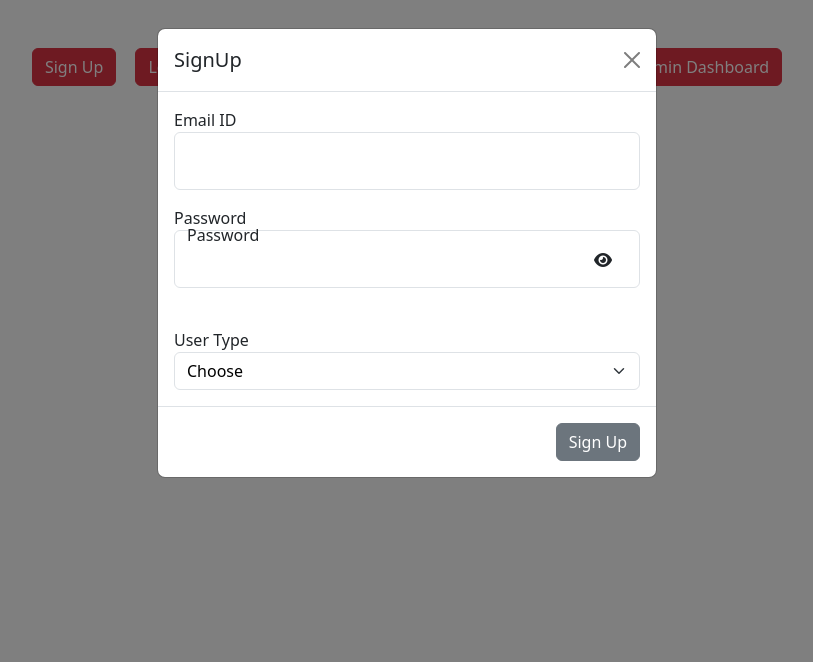
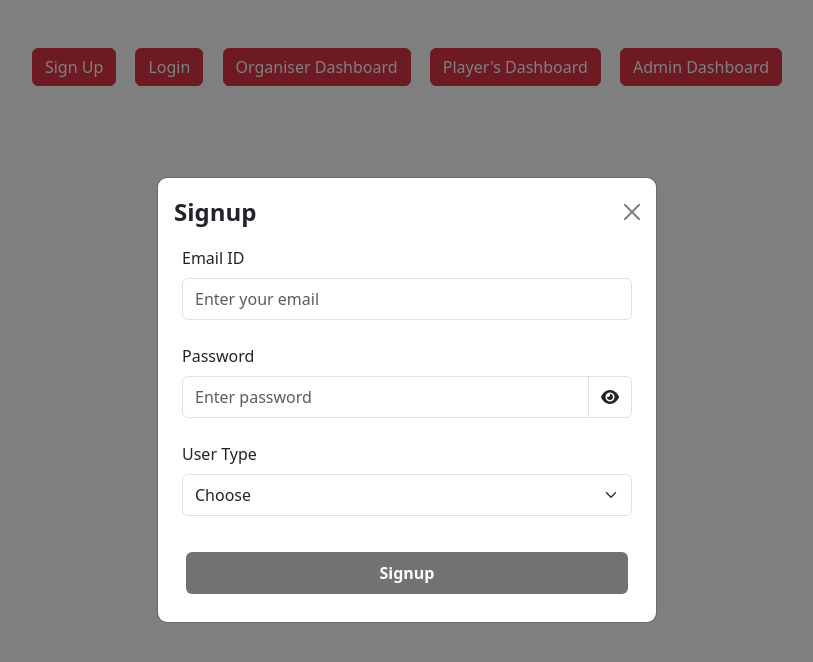
Before and after one commit to keshavgarg586/athlion, a website: page Public/index.html in a window 1280 px wide. Both pictures are taken after a click on the button "Sign Up". Shown: the whole page, without its empty margins (233-1046 px from the left). Drawn offline with nearby package versions, Linux system fonts and the light colour scheme.

Commit message:
index.html

```diff
--- a/Public/index.html
+++ b/Public/index.html
@@ -188,56 +188,56 @@
 
     </center>
 
+<form method="get">
+    <div class="modal fade shadow" tabindex="-1" id="signup-modal">
+        <div class="modal-dialog modal-dialog-centered">
+            <div class="modal-content" style="border-radius: 10px;">
 
-    <form method="get">
-        <div class="modal" tabindex="-1" id="signup-modal">
-            <div class="modal-dialog">
-                <div class="modal-content">
-                    <div class="modal-header">
-                        <h5 class="modal-title" ;>SignUp</h5>
-                        <button type="button" class="btn-close" data-bs-dismiss="modal" aria-label="Close"></button>
+                <div class="modal-header border-bottom-0 pb-0">
+                    <h4 class="modal-title fw-bold" id="exampleModalLabel">Signup</h4>
+                    <button type="button" class="btn-close" data-bs-dismiss="modal" aria-label="Close"></button>
+                </div>
+
+                <div class="modal-body px-4">
+                    <div class="mb-4">
+                        <label class="form-label fw-medium mb-2">Email ID</label>
+                        <input type="email" class="form-control py-2" id="txtEmail"
+                               placeholder="Enter your email" name="txtEmail" autocomplete="off">
+                        <div id="errMsgE" class="mt-2" style="font-size: 0.9rem;"></div>
                     </div>
-                    <div class="modal-body">
 
-                        <div class="form-floating mb-3">
-                            <text>Email ID</text>
-                            <input type="email" class="form-control" id="txtEmail" placeholder="name@example.com"
-                                name="txtEmail" autocomplete="off" value="">
+                    <div class="mb-4">
+                        <label class="form-label fw-medium mb-2">Password</label>
+                        <div class="input-group">
+                            <input type="password" class="form-control py-2" id="txtPwd"
+                                   placeholder="Enter password" name="txtPwd" autocomplete="off">
+                            <span class="input-group-text bg-white" id="indexEye" style="cursor: pointer;">
+                                <i class="fa-solid fa-eye"></i>
+                            </span>
+                        </div>
+                        <div id="errMsgp" class="mt-2" style="font-size: 0.9rem;"></div>
+                    </div>
 
-                            <label for="floatingInput"></label>
-                            <div id="errMsgE"></div>
-                            <div id="emailHelp" class="form-text"></div>
-                        </div>
-                        <div class="form-floating mb-3">
-                            <text>Password</text>
-                            <input type="password" class="form-control" id="txtPwd" placeholder="Password" name="txtPwd"
-                                autocomplete="off" value="">
-                            <label for="floatingPassword">Password</label>
-                            <i class="fa-solid fa-eye"
-                                style="transform: translate(420px,-40px); background-color: rgb(255, 255, 255);"
-                                id="indexEye"></i>
-                            <div id="errMsgp"></div>
-
-
-                        </div>
-                        <text>User Type</text>
-                        <select class="form-select" aria-label="Default select example" id="comboUser" name="comboUser"
-                            style="font-weight: normal;color: rgb(0, 0, 0);">
+                    <div class="mb-3">
+                        <label class="form-label fw-medium mb-2">User Type</label>
+                        <select class="form-select py-2" id="comboUser" name="comboUser">
                             <option value="" selected disabled hidden>Choose</option>
                             <option value="Player">Player</option>
                             <option value="Organizer">Organizer</option>
                         </select>
+                    </div>
+                </div>
 
-                    </div>
-                    <div class="modal-footer">
-                        <button type="button" class="btn btn-secondary" data-bs-dismiss="modal" id="ajax_signup">Sign
-                            Up</button>
-
-                    </div>
+                <div class="modal-footer border-top-0 pt-0 px-4 pb-4">
+                    <button type="button" class="btn w-100 py-2 fw-bold"
+                            id="ajax_signup" style="background-color: #727272; color: white;">
+                        Signup
+                    </button>
                 </div>
             </div>
         </div>
-    </form>
+    </div>
+</form>
 
 
 
```
